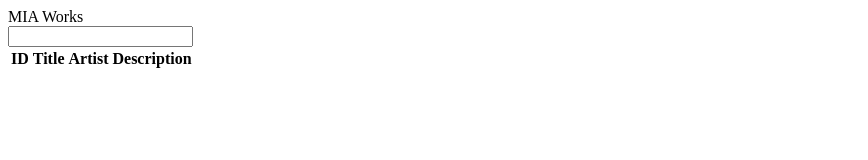
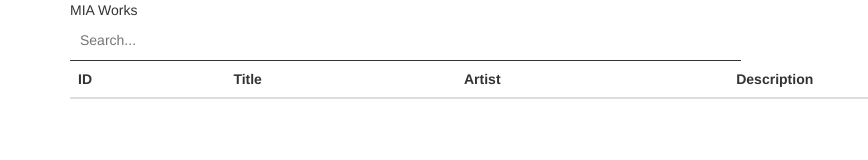
Before and after one commit to sasham43/gallery, a website: page src/root/public/index.html in a window 1280 px wide. Shown: the whole page, without its empty margins (0-868 px from the left). Drawn offline with nearby package versions, Linux system fonts and the light colour scheme; no server answers.

Commit message:
displaying okay

```diff
--- a/src/root/public/css/main.css
+++ b/src/root/public/css/main.css
@@ -6,7 +6,54 @@
         "footer"
 }
 
+.header {
+    grid-area: header;
+}
+
+.main {
+    grid-area: main;
+}
+
+.footer {
+    grid-area: footer;
+}
+
+.controls {
+    display: grid;
+    grid-template-areas:
+        "search page-links"
+}
+
+.search-container {
+    grid-area: search;
+    justify-self: center;
+    align-self: center;
+    width: 100%;
+}
+
+.page-controls-container {
+    grid-area: page-links;
+    justify-self: center;
+    align-self: center;
+    width: 100%;
+}
+
+.page-controls-container,
+.search-container {
+    display: inline-block;
+}
+
+.search {
+    width: 100%;
+    border: none;
+    border-bottom: solid 1px #333;
+    padding: 10px;
+}
+
+.page-controls {
+    float: right;
+}
 
 .thumbnail {
-    max-width: 10%;
+    max-width: 10vw;
 }
--- a/src/root/public/index.html
+++ b/src/root/public/index.html
@@ -4,6 +4,7 @@
     <meta charset="utf-8">
     <title>Gallery</title>
     <link href="css/main.css" rel="stylesheet" />
+    <link rel="stylesheet" href="https://maxcdn.bootstrapcdn.com/bootstrap/3.3.7/css/bootstrap.min.css" integrity="sha384-BVYiiSIFeK1dGmJRAkycuHAHRg32OmUcww7on3RYdg4Va+PmSTsz/K68vbdEjh4u" crossorigin="anonymous">
 
     <script src="js/components/angular.min.js"></script>
     <script src="js/components/dirPagination.js"></script>
--- a/src/root/public/partials/gallery.html
+++ b/src/root/public/partials/gallery.html
@@ -5,10 +5,10 @@
     <div class="main">
         <div class="controls">
             <div class="search-container">
-                <input class="search" ng-model="search" ng-model-options="{debounce: 300}" />
+                <input placeholder="Search..." class="search" ng-model="search" ng-model-options="{debounce: 300}" />
             </div>
             <div class="page-controls-container">
-                <dir-pagination-controls></dir-pagination-controls>
+                <dir-pagination-controls class="page-controls"></dir-pagination-controls>
             </div>
         </div>
         <table class="table">
```
